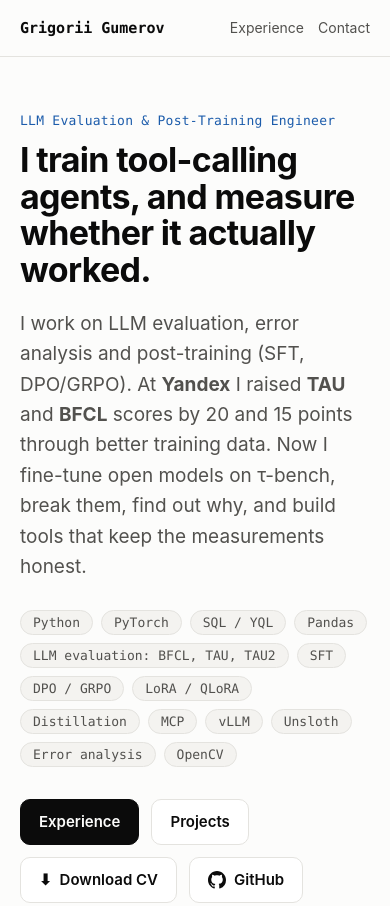
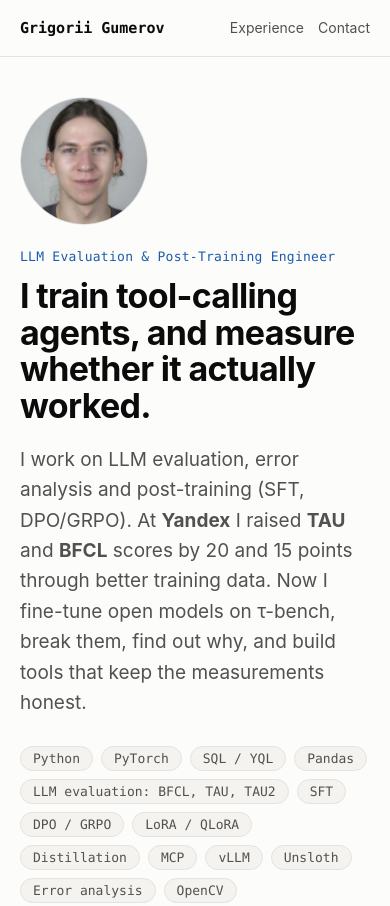
Before and after one commit to teacher57/teacher57.github.io, a plain HTML site: page index.html in a window 390 px wide. Shown: the top 906 px of the page. Drawn offline with Linux system fonts and the light colour scheme.

Commit message:
Add photo, favicon, link preview and new title; trim hero buttons

```diff
--- a/index.html
+++ b/index.html
@@ -3,8 +3,21 @@
 <head>
 <meta charset="utf-8">
 <meta name="viewport" content="width=device-width, initial-scale=1">
-<title>teacher57 · LLM Evaluation &amp; Post-Training</title>
+<title>Grigorii Gumerov · AI Engineer</title>
 <meta name="description" content="LLM evaluation and post-training engineer: τ-bench / BFCL work at Yandex, fine-tuning experiments on Qwen3, an agent failure analyzer, and on-device face recognition.">
+<link rel="icon" href="favicon.ico" sizes="any">
+<link rel="icon" href="assets/favicon.svg" type="image/svg+xml">
+<link rel="icon" href="assets/favicon-32.png" type="image/png" sizes="32x32">
+<link rel="apple-touch-icon" href="assets/apple-touch-icon.png">
+<meta property="og:type" content="website">
+<meta property="og:url" content="https://teacher57.github.io/">
+<meta property="og:title" content="Grigorii Gumerov · AI Engineer">
+<meta property="og:description" content="I train tool-calling agents, and measure whether it actually worked.">
+<meta property="og:image" content="https://teacher57.github.io/assets/og-image.png">
+<meta property="og:image:width" content="1200">
+<meta property="og:image:height" content="630">
+<meta property="og:image:alt" content="Grigorii Gumerov: I train tool-calling agents, and measure whether it actually worked.">
+<meta name="twitter:card" content="summary_large_image">
 <style>
   :root {
     --bg: #fcfcfb; --surface: #ffffff; --surface-2: #f4f3f0; --border: #e4e3df;
@@ -41,6 +54,11 @@
 
   /* hero */
   header.hero { padding-top: 88px; padding-bottom: 56px; }
+  .hero-top { display: grid; grid-template-columns: minmax(0, 1fr) auto; gap: 48px; align-items: center;
+              margin-bottom: 20px; }
+  .hero-top h1 { margin-bottom: 0; }
+  .avatar { width: 240px; height: 240px; border-radius: 50%; object-fit: cover; display: block;
+            border: 1px solid var(--border); }
   .eyebrow { font: 500 13px var(--mono); color: var(--accent-ink); letter-spacing: .02em; margin: 0 0 14px; }
   h1 { font-size: clamp(34px, 5.5vw, 54px); line-height: 1.08; letter-spacing: -0.02em; margin: 0 0 20px; max-width: 16ch; }
   .lede { font-size: 19px; color: var(--text-2); max-width: 60ch; margin: 0 0 28px; }
@@ -116,7 +134,9 @@
   @media (max-width: 760px) {
     nav ul { gap: 14px; }
     nav ul li.hide-sm { display: none; }
-    header.hero { padding-top: 56px; padding-bottom: 40px; }
+    header.hero { padding-top: 40px; padding-bottom: 40px; }
+    .hero-top { grid-template-columns: 1fr; gap: 24px; }
+    .avatar { width: 128px; height: 128px; order: -1; }
     .project { padding: 22px 18px; }
     .stats, .grid-2, .principles { grid-template-columns: 1fr; }
   }
@@ -139,8 +159,13 @@
 
 <main id="top">
   <header class="hero wrap">
-    <p class="eyebrow">LLM Evaluation &amp; Post-Training Engineer</p>
-    <h1>I train tool-calling agents, and measure whether it actually worked.</h1>
+    <div class="hero-top">
+      <div>
+        <p class="eyebrow">LLM Evaluation &amp; Post-Training Engineer</p>
+        <h1>I train tool-calling agents, and measure whether it actually worked.</h1>
+      </div>
+      <img class="avatar" src="assets/photo.jpg" width="520" height="520" alt="Grigorii Gumerov">
+    </div>
     <p class="lede">
       I work on LLM evaluation, error analysis and post-training (SFT, DPO/GRPO). At
       <strong>Yandex</strong> I raised <strong>TAU</strong> and <strong>BFCL</strong> scores by 20
@@ -153,8 +178,6 @@
       <li>Distillation</li><li>MCP</li><li>vLLM</li><li>Unsloth</li><li>Error analysis</li><li>OpenCV</li>
     </ul>
     <div class="cta">
-      <a class="btn primary" href="#experience">Experience</a>
-      <a class="btn" href="#projects">Projects</a>
       <a class="btn" href="CV_Gumerov.pdf" download>
         <span aria-hidden="true">⬇</span>
         Download CV
```
Also changed, not shown: assets/apple-touch-icon.png (added), assets/favicon-32.png (added), assets/favicon.svg (added), assets/og-image.png (added), assets/photo.jpg (added), favicon.ico (added).
